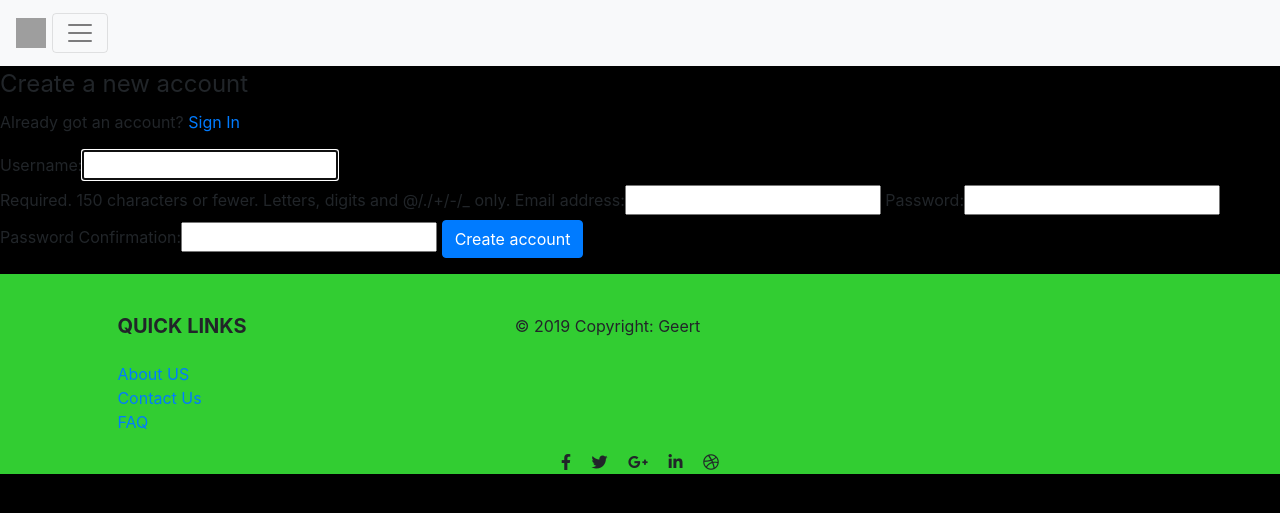
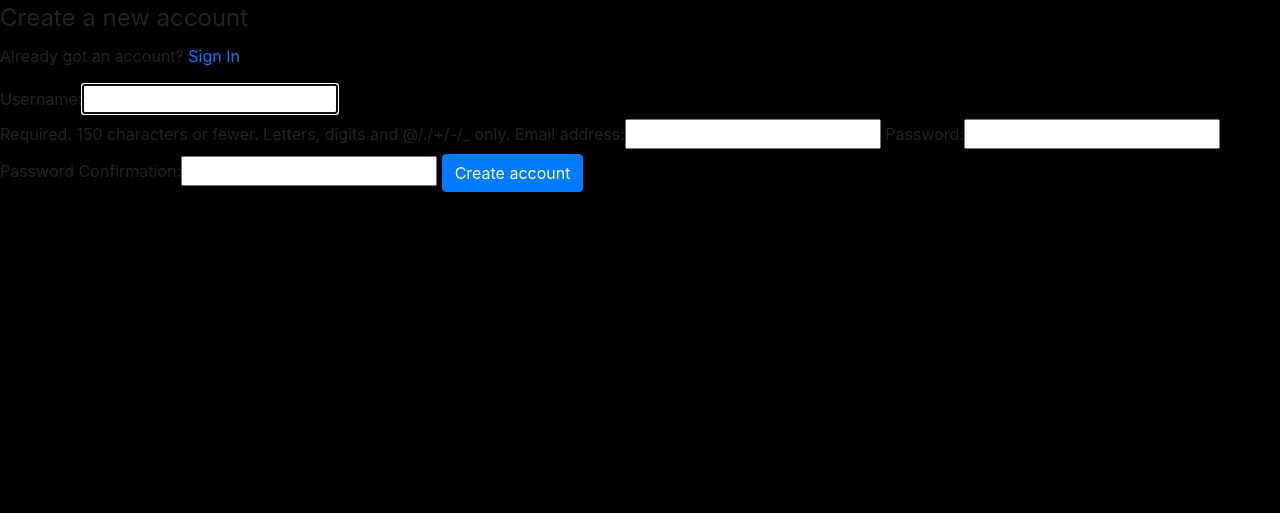
Before and after one commit to codingwithgeert/fossil-shop, a Django app: page /accounts/register/ in a window 1280 px wide. Shown: the top 513 px of the page. Run offline with Django 3.2, Linux system fonts and the light colour scheme; some libraries are stand-ins or nearby versions; grey boxes are pictures that could not be loaded.

Commit message:
initial commit

```diff
--- a/shop/urls.py
+++ b/shop/urls.py
@@ -16,7 +16,7 @@
 from django.contrib import admin
 from django.urls import path, reverse, include, re_path
 from accounts import urls as urls_accounts
-from products import urls as urls_products
+from products import urls as urls_ammonites
 from cart import urls as urls_cart
 from products.views import all_products
 #from django.views import static#
@@ -29,7 +29,7 @@
 urlpatterns = [
     path('admin/', admin.site.urls),
     re_path(r'^$', index, name='index'),
-    re_path(r'^products/', include(urls_products)),
+    re_path(r'^ammonites/', include(urls_ammonites)),
     re_path('accounts/', include(urls_accounts)),
     re_path(r'^cart/', include(urls_cart)),
     #re_path(r'^media/(?P<path>.*)$', static.serve, {'document_root': MEDIA_ROOT}),#
--- a/templates/base.html
+++ b/templates/base.html
@@ -2,15 +2,14 @@
 
 <!DOCTYPE html>
 <html lang="en">
+<head>
+    <meta charset="UTF-8">
+    <meta name="viewport" content="width=device-width, initial-scale=1.0">
+     <meta name="description" content="{% block metadescripion %}{% endblock %}">
+    <meta http-equiv="X-UA-Compatible" content="ie=edge">
+    <title>{% block title %}{% endblock %}</title>
 
-<head>
-  <meta charset="UTF-8">
-  <meta name="viewport" content="width=device-width, initial-scale=1.0">
-  <meta name="copyright" content="made by me.">
-  <meta http-equiv="X-UA-Compatible" content="ie=edge">
-  <title>Ecommerce</title>
-
-  <!-- bootstrap css -->
+    <!-- bootstrap css -->
   <link rel="stylesheet" href="https://stackpath.bootstrapcdn.com/bootstrap/4.3.1/css/bootstrap.min.css" integrity="sha384-ggOyR0iXCbMQv3Xipma34MD+dH/1fQ784/j6cY/iJTQUOhcWr7x9JvoRxT2MZw1T" crossorigin="anonymous">
 
   <!-- Font awesome -->
@@ -19,151 +18,17 @@
   <!-- custom css -->
   <link rel="stylesheet" href="{% static 'css/custom.css' %}">
 </head>
+<body>
+    <div>
+        {% include 'components/navbar.html' %}
+        {% block content %}
+        {% endblock %}
+    </div>
+    {% include 'components/footer.html' %}
 
-<body>
-  <nav class="navbar navbar-light bg-light">
-  <a class="navbar-brand" href="#">
-    <img src="https://image.freepik.com/vrije-vector/dino-sjabloon-voor-logo-tekens_20065-69.jpg" width="30" height="30" alt="">
-  <button class="navbar-toggler" type="button" data-toggle="collapse" data-target="#navbarSupportedContent" aria-controls="navbarSupportedContent" aria-expanded="false" aria-label="Toggle navigation">
-    <span class="navbar-toggler-icon"></span>
-  </button>
-
-  <div class="collapse navbar-collapse" id="navbarSupportedContent">
-    <ul class="navbar-nav mr-auto">
-      <li class="nav-item active">
-        <a class="nav-link" href="{% url 'index' %}">Home <span class="sr-only">(current)</span></a>
-      </li>
-      <li class="nav-item dropdown">
-        <a class="nav-link dropdown-toggle" href="#" id="navbarDropdown" role="button" data-toggle="dropdown" aria-haspopup="true" aria-expanded="false">
-          Fossils
-        </a>
-        <div class="dropdown-menu" aria-labelledby="navbarDropdown">
-          <a class="dropdown-item" href="{% url 'fossils' %}">Ammonites</a>
-          <a class="dropdown-item" href="#">Trilobites</a>
-          <div class="dropdown-divider"></div>
-          <a class="dropdown-item" href="#">Others</a>
-        </div>
-      </li>
-       <li class="nav-item dropdown">
-        <a class="nav-link dropdown-toggle" href="#" id="navbarDropdown" role="button" data-toggle="dropdown" aria-haspopup="true" aria-expanded="false">
-          Minerals
-        </a>
-        <div class="dropdown-menu" aria-labelledby="navbarDropdown">
-          <a class="dropdown-item" href="#">Action</a>
-          <a class="dropdown-item" href="#">Another action</a>
-          <div class="dropdown-divider"></div>
-          <a class="dropdown-item" href="#">Something else here</a>
-        </div>
-      </li>
-        <li class="nav-item active">
-        <a class="nav-link" href="#">About Us <span class="sr-only">(current)</span></a>
-      </li>
-       <li class="nav-item active">
-        <a class="nav-link" href="#">Contact Us <span class="sr-only">(current)</span></a>
-      </li>
-    </ul>
-  </div>
-</nav>
-
-{% block content %}{% endblock %}
-
+</body>
   <!-- scripts for bootstrap -->
   <script src="https://code.jquery.com/jquery-3.3.1.slim.min.js" integrity="sha384-q8i/X+965DzO0rT7abK41JStQIAqVgRVzpbzo5smXKp4YfRvH+8abtTE1Pi6jizo" crossorigin="anonymous"></script>
   <script src="https://cdnjs.cloudflare.com/ajax/libs/popper.js/1.14.7/umd/popper.min.js" integrity="sha384-UO2eT0CpHqdSJQ6hJty5KVphtPhzWj9WO1clHTMGa3JDZwrnQq4sF86dIHNDz0W1" crossorigin="anonymous"></script>
   <script src="https://stackpath.bootstrapcdn.com/bootstrap/4.3.1/js/bootstrap.min.js" integrity="sha384-JjSmVgyd0p3pXB1rRibZUAYoIIy6OrQ6VrjIEaFf/nJGzIxFDsf4x0xIM+B07jRM" crossorigin="anonymous"></script>
-
-
-<!-- Footer -->
-<footer class="page-footer font-small stylish-color-dark pt-4">
-
-  <!-- Footer Links -->
-  <div class="container text-center text-md-left">
-
-    <!-- Grid row -->
-    <div class="row">
-
-      <!-- Grid column -->
-      <div class="col-md-4 mx-auto">
-<!-- Links -->
-        <h5 class="font-weight-bold text-uppercase mt-3 mb-4">Quick Links</h5>
-
-        <ul class="list-unstyled">
-          <li>
-            <a href="#!">About US</a>
-          </li>
-          <li>
-            <a href="#!">Contact Us</a>
-          </li>
-          <li>
-            <a href="#!">FAQ</a>
-          </li>
-        </ul>
-      </div>
-
-      <hr class="clearfix w-100 d-md-none">
-      <!-- Grid column -->
-       <!-- Copyright -->
-  <div class="footer-copyright text-center py-3">© 2019 Copyright: Geert
-
-  </div>
-  <!-- Copyright -->
-      <!-- Grid column -->
-      <div class="col-md-2 mx-auto">
-
-      </div>
-      <!-- Grid column -->
-
-      <hr class="clearfix w-100 d-md-none">
-
-      <!-- Grid column -->
-      <div class="col-md-2 mx-auto">
-
-      <!-- Grid column -->
-
-      <!-- Grid column -->
-      <div class="col-md-2 mx-auto">
-
-
-      </div>
-      <!-- Grid column -->
-
-    </div>
-    <!-- Grid row -->
-
-  </div>
-
-  <!-- Social buttons -->
-  <ul class="list-unstyled list-inline text-center">
-    <li class="list-inline-item">
-      <a class="btn-floating btn-fb mx-1">
-        <i class="fab fa-facebook-f"> </i>
-      </a>
-    </li>
-    <li class="list-inline-item">
-      <a class="btn-floating btn-tw mx-1">
-        <i class="fab fa-twitter"> </i>
-      </a>
-    </li>
-    <li class="list-inline-item">
-      <a class="btn-floating btn-gplus mx-1">
-        <i class="fab fa-google-plus-g"> </i>
-      </a>
-    </li>
-    <li class="list-inline-item">
-      <a class="btn-floating btn-li mx-1">
-        <i class="fab fa-linkedin-in"> </i>
-      </a>
-    </li>
-    <li class="list-inline-item">
-      <a class="btn-floating btn-dribbble mx-1">
-        <i class="fab fa-dribbble"> </i>
-      </a>
-    </li>
-  </ul>
-  <!-- Social buttons -->
-
-</footer>
-<!-- Footer -->
-</body>
-
 </html>
--- a/templates/header.html
+++ /dev/null
@@ -1,6 +0,0 @@
-{% load staticfiles %}
-<header>
-    <center>
-        <img src="{% static 'img/logo.png' %}" alt="Fossil Shop">
-    </center>
-</header>
```
Also changed, not shown: products/admin.py (+3 -9 lines), products/models.py (+1 -16 lines), templates/footer.html (deleted, +0 -91 lines), templates/navbar.html (deleted, +0 -43 lines), products/views.py (line endings or trailing spaces).
